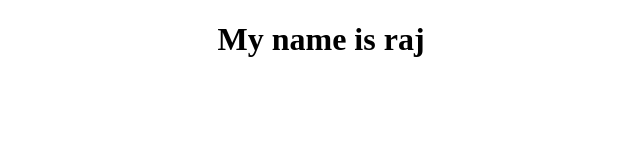
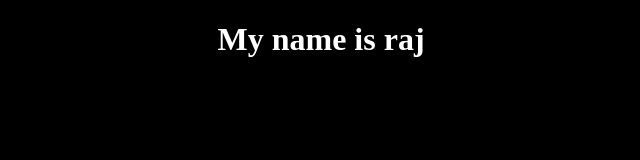
Before and after one commit to rajdonda/rajdonda.github.io, a plain HTML site: page index.html in a window 1280 px wide. Shown: the whole page, without its empty margins (319-959 px from the left). Drawn offline with Linux system fonts and the light colour scheme.

Commit message:
i have changed to dark theme

```diff
--- a/index.html
+++ b/index.html
@@ -1,17 +1,17 @@
 <!DOCTYPE html>
 <html lang="en">
+
 <head>
 
     <meta charset="UTF-8">
     <meta name="viewport" content="width=device-width, initial-scale=1.0">
     <title>Raj's website</title>
+    <link href="./style.css" rel="stylesheet">
 </head>
+
 <body>
     <h1>My name is raj</h1>
-    <style>
-        h1{
-            text-align:center;
-        }
-    </style>
+
 </body>
+
 </html>
--- /dev/null
+++ b/style.css
@@ -0,0 +1,8 @@
+h1 {
+    text-align: center;
+    color: white;
+}
+
+body {
+    background-color: black;
+}
```
